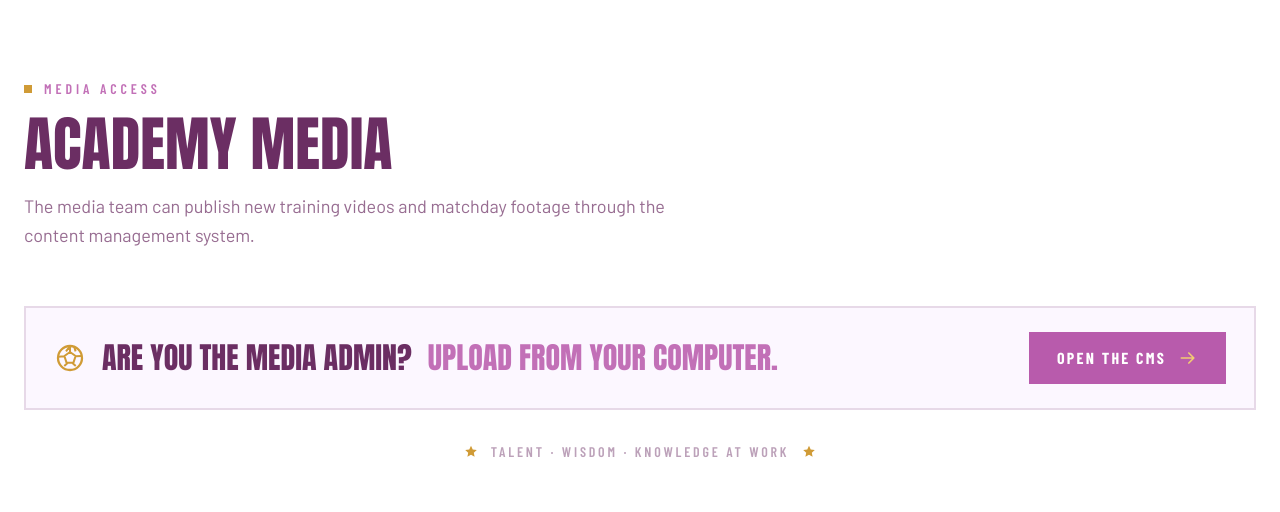
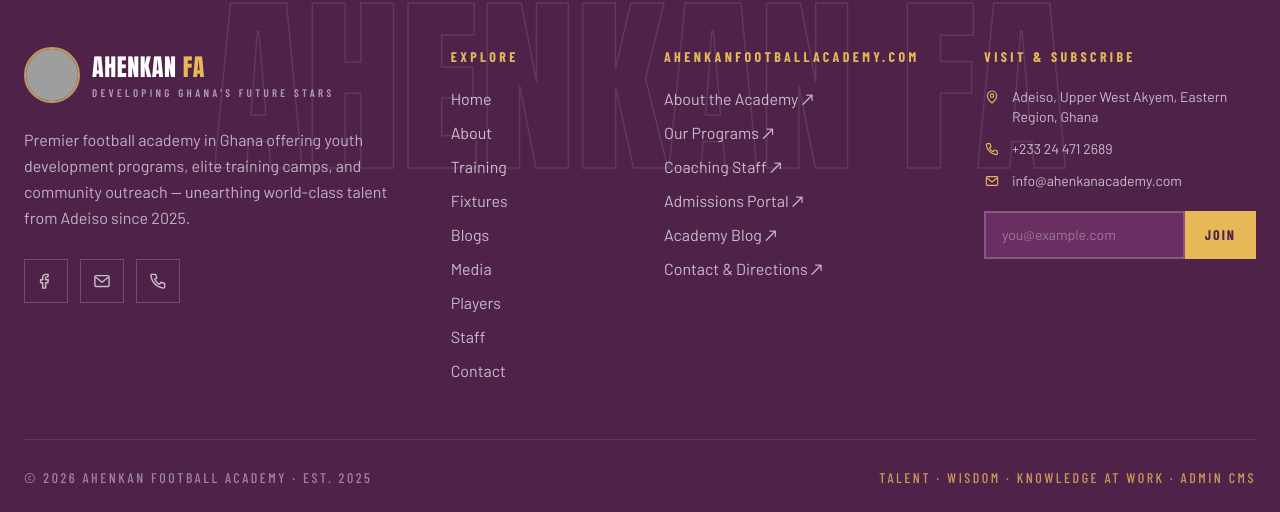
Before and after one commit to princetechstudio/ahenkan-football-academy, a React (Vite) app: page /#/media in a window 1280 px wide. Shown: the part 1366-1878 px from the top of the page. Built offline with nearby package versions, Linux system fonts and the light colour scheme; no server answers; the database is empty; grey boxes are pictures that could not be loaded.

Commit message:
Hide media admin controls from public page

```diff
--- a/src/pages/Media.tsx
+++ b/src/pages/Media.tsx
@@ -1,8 +1,7 @@
-import { Link } from "react-router-dom";
 import { useMedia } from "../hooks/useContent";
 import { PageHead, Reveal, SectionHead } from "../lib";
 import { youtubeEmbed } from "../supabase";
-import { ArrowIcon, BallIcon, StarIcon } from "../components/Icons";
+import { ArrowIcon } from "../components/Icons";
 
 function VideoCard({ url, title, caption }: { url: string; title: string; caption: string }) {
   const embed = youtubeEmbed(url);
@@ -103,39 +102,6 @@ export default function Media() {
         </div>
       </section>
 
-      <section className="relative bg-bone-50 py-24 text-pitch-900 lg:py-28">
-        <div className="mx-auto max-w-7xl px-4 sm:px-6">
-          <SectionHead
-            kicker="Media Access"
-            title="Academy Media"
-            sub="The media team can publish new training videos and matchday footage through the content management system."
-          />
-
-          <Reveal delay={200}>
-            <div className="mt-14 flex flex-wrap items-center justify-between gap-6 border-2 border-pitch-900/15 bg-bone-100 px-7 py-6">
-              <p className="flex items-center gap-4 font-display text-2xl uppercase sm:text-3xl">
-                <BallIcon className="h-8 w-8 text-gold-600" />
-                Are you the media admin? <span className="text-pitch-600">Upload from your computer.</span>
-              </p>
-              <Link
-                to="/admin"
-                className="group inline-flex items-center gap-3 bg-pitch-700 px-7 py-3.5 font-cond text-base font-bold uppercase tracking-[0.14em] text-bone-50 transition-all duration-200 hover:-translate-y-0.5 hover:bg-pitch-600"
-              >
-                Open the CMS
-                <ArrowIcon className="h-5 w-5 text-gold-400 transition-transform duration-300 group-hover:translate-x-1.5" />
-              </Link>
-            </div>
-          </Reveal>
-
-          <Reveal delay={240}>
-            <p className="mt-8 flex flex-wrap items-center justify-center gap-3 text-center font-cond text-sm font-semibold uppercase tracking-[0.2em] text-pitch-900/45">
-              <StarIcon className="h-4 w-4 text-gold-600" />
-              Talent · Wisdom · Knowledge at Work
-              <StarIcon className="h-4 w-4 text-gold-600" />
-            </p>
-          </Reveal>
-        </div>
-      </section>
     </>
   );
 }
```
